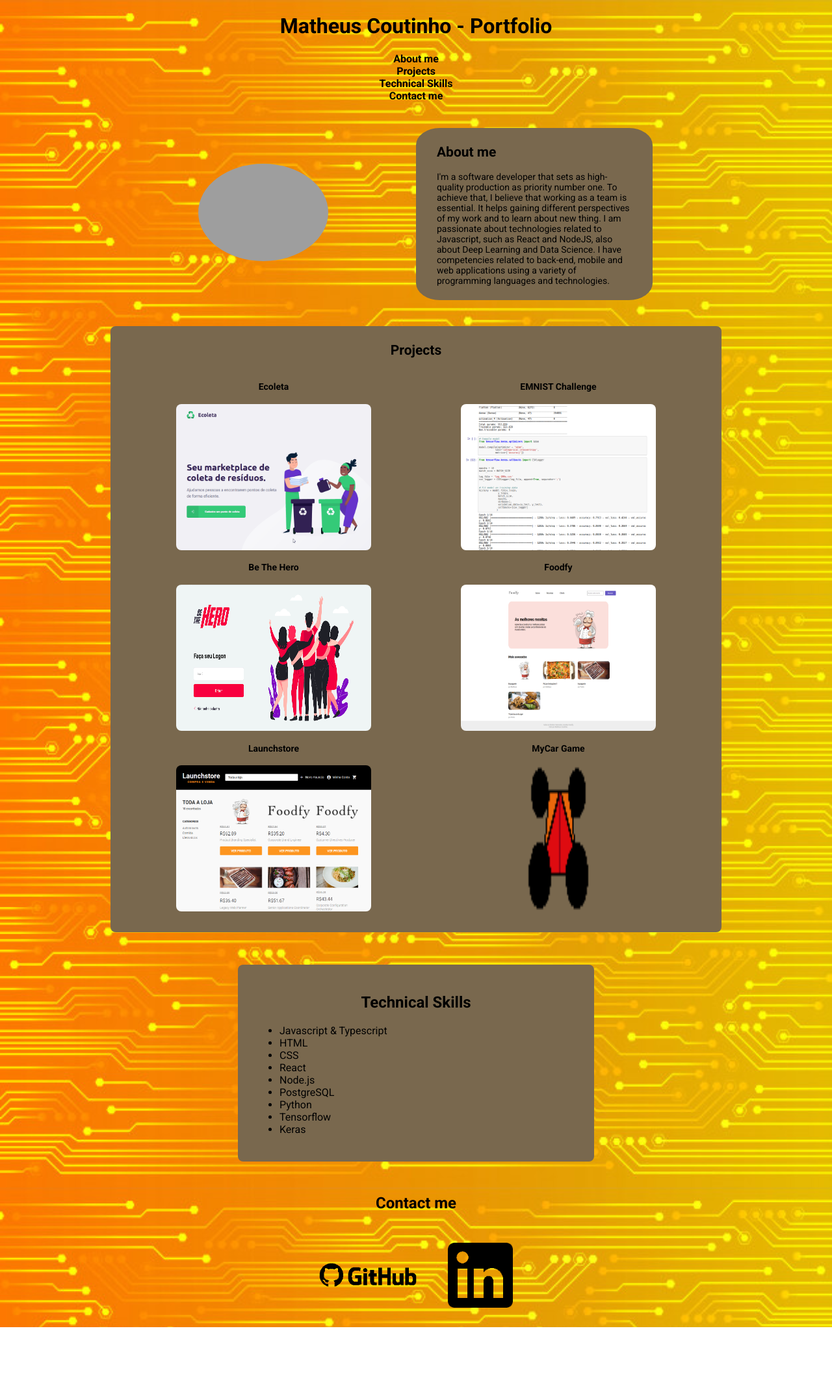
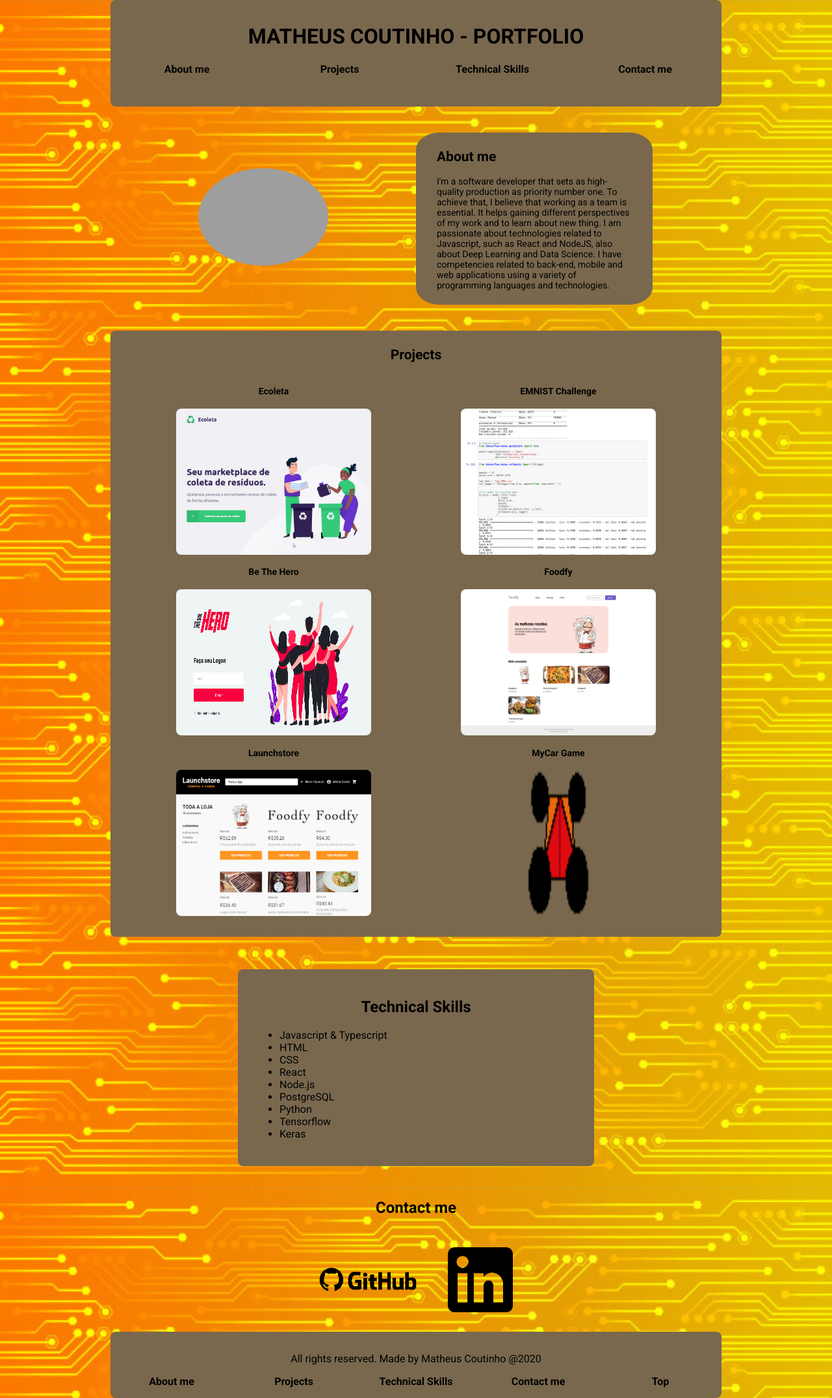
Before and after one commit to mcoutinho88/mcoutinho88.github.io, a plain HTML site: page index.html in a window 1280 px wide. Shown: the whole page at 65% size. Before the commit the page ends 2043 px from the top, so only its background shows below. Drawn offline with Linux system fonts and the light colour scheme; grey boxes are pictures that could not be loaded.

Commit message:
add footer and style

```diff
--- a/index.html
+++ b/index.html
@@ -8,15 +8,17 @@
 
 </head>
 <body>
+  <header>
   <h1 id="title">Matheus Coutinho - Portfolio</h1>
 
   <div class="links">
-    <a href="#about-me">About me</a><br>
+    <a href="#about-me">About me</a>
     <!-- <a href="#my-abilities">Personal Skills</a> -->
-    <a href="#projects">Projects</a><br>
-    <a href="#my-skills">Technical Skills</a><br>
-    <a href="#contact-me">Contact me</a><br>
+    <a href="#projects">Projects</a>
+    <a href="#my-skills">Technical Skills</a>
+    <a href="#contact-me">Contact me</a>
   </div>
+  </header>
 
   <div class="container-header">
     <div id="photo">
@@ -110,5 +112,20 @@
         <a href="https://github.com/mcoutinho88" target="_blank"><img src="./assets/github.png" alt="GitHub Logo" width="150px"></a></li>
         <a href="https://www.linkedin.com/in/matheus-coutinho-cavalcante-569575173/" target="_blank"><img src="./assets/linkedin-logo.png" alt="LinkedIn Logo" width="100px"></a></li>
       </div>
+
+
+    <footer>
+
+      <p>All rights reserved. Made by Matheus Coutinho @2020</p>
+      <div class="links-footer">
+        <a href="#about-me">About me</a>
+        <!-- <a href="#my-abilities">Personal Skills</a> -->
+        <a href="#projects">Projects</a>
+        <a href="#my-skills">Technical Skills</a>
+        <a href="#contact-me">Contact me</a>
+        <a href="#title">Top</a>
+
+      </div>
+    </footer>
     </body>
     </html>
--- a/styles.css
+++ b/styles.css
@@ -7,14 +7,24 @@ body {
   background-size: contain;
 }
 
+header {
+  background-color: rgb(121, 104, 78);
+  padding: 16px 0;
+  border-radius: 8px;
+}
+
 #title{
   text-align: center;
   color: #000;
   font-weight: bold;
+  text-transform: uppercase;
 }
 
 .links {
   text-align: center;
+  display: grid;
+  grid-template-columns: 1fr 1fr 1fr 1fr;
+  margin: 0 auto;
   margin-bottom: 32px;
 }
 .links a {
@@ -138,3 +148,25 @@ body {
 #contact-me {
   text-align: center;
 }
+
+footer {
+  margin: auto;
+  background-color: rgb(121, 104, 78);
+  border-radius: 8px;
+  padding: 16px 0;
+}
+footer p {
+  text-align: center;
+}
+
+.links-footer {
+  text-align: center;
+  display: grid;
+  grid-template-columns: 1fr 1fr 1fr 1fr 1fr;
+}
+.links-footer a {
+  color: #000;
+  font-weight: bold;
+  text-decoration: none;
+  transition: opacity 0.2s;
+}
```
